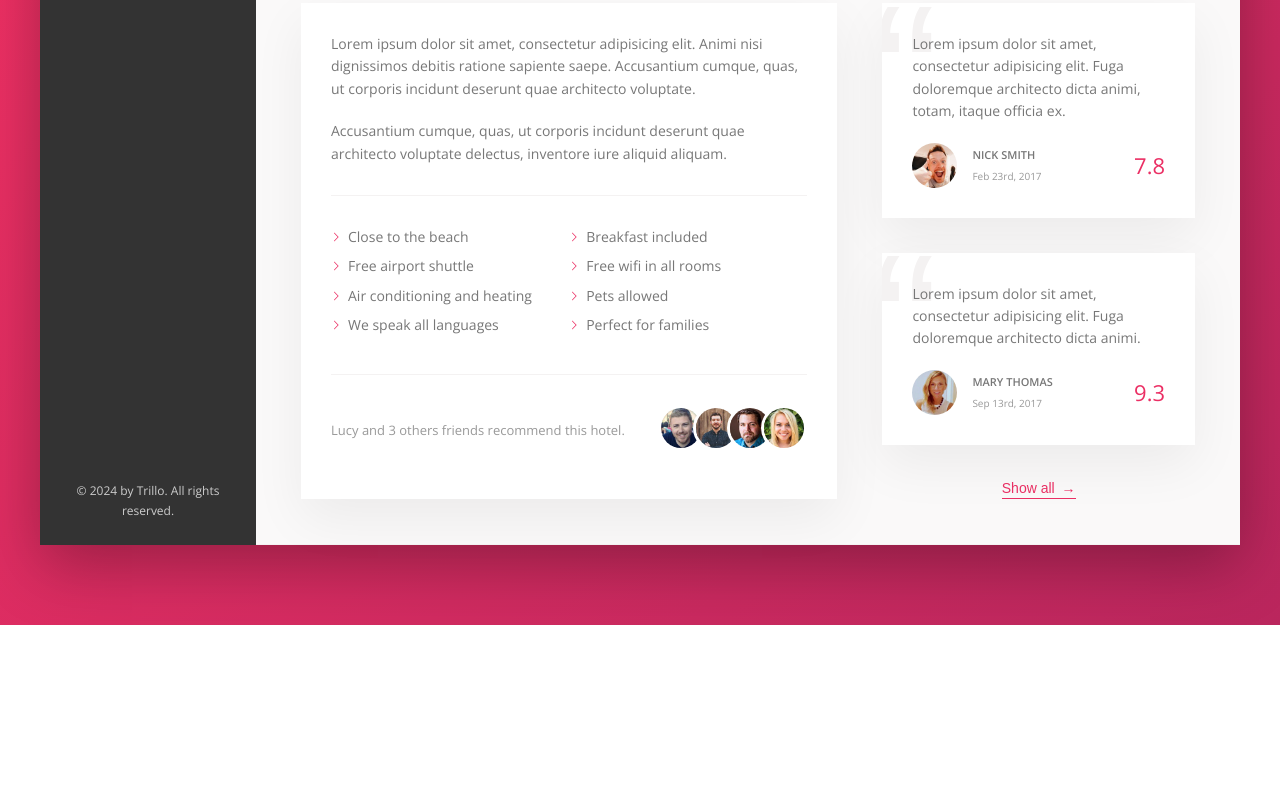
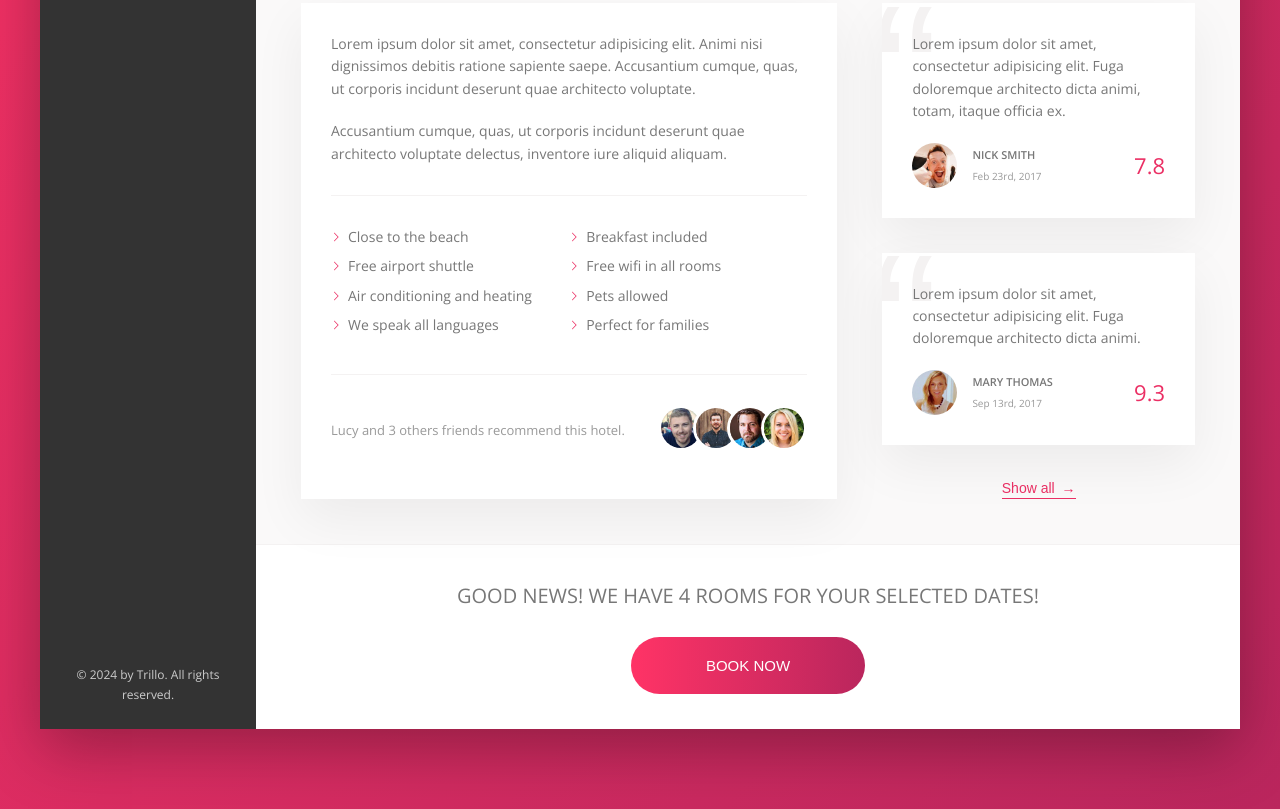
Before and after one commit to byPG/advanced_course_Sass_Animation_Trillo, a website: page index.html in a window 1280 px wide. Shown: the part 640-1449 px from the top of the page. Before the commit the page ends 1265 px from the top, so only its background shows below. Drawn offline with nearby package versions, Linux system fonts and the light colour scheme.

Commit message:
btn animation section

```diff
--- a/index.html
+++ b/index.html
@@ -202,9 +202,18 @@
                                 <div class="review__rating">9.3</div>
                             </figcaption>
                         </figure>
-
                         <button class="btn-inline">Show all <span>&rarr;</span></button>
                     </div>
+                </div>
+
+                <div class="cta">
+                    <h2 class="cta__book-now">
+                        Good news! We have 4 rooms for your selected dates!
+                    </h2>
+                    <button class="btn">
+                        <span class="btn__visible">Book now</span>
+                        <span class="btn__invisible">Only 4 room left</span>
+                    </button>
                 </div>
             </main>
         </div>
--- a/sass/_components.scss
+++ b/sass/_components.scss
@@ -456,3 +456,68 @@
         z-index: 1;
     }
 }
+
+////////////////////
+/// CALL TO ACTION
+.cta{
+    padding: 3.5rem 0;
+    text-align: center;
+
+    &__book-now{
+        font-size: 2rem;
+        font-weight: 300;
+        text-transform: uppercase;
+        margin-bottom: 2.5rem;
+    }
+}
+
+////////////////////
+/// BTN CALL TO ACTION
+.btn{
+    font-size: 1.5rem;
+    font-weight: 300;
+    text-transform: uppercase;
+    border-radius: 100px;
+     border: none;
+     background-image: linear-gradient(to right, var(--color-primary-light), var(--color-primary-dark));
+     color: #fff;
+     position: relative;
+     overflow: hidden;
+     cursor: pointer;
+
+    & > * {
+        display: inline-block;
+        height: 100%;
+        width: 100%;
+        transition: all .2s;
+    }
+
+    &__visible{
+        padding: 2rem 7.5rem;
+    }
+
+    &__invisible{
+        display: inline-block;
+        position: absolute;
+        padding: 2rem;
+        top: -100%;
+        left: 0;
+    }
+
+    &:hover{
+        background-image: linear-gradient(to left, var(--color-primary-light), var(--color-primary-dark));
+    }
+    &:hover &__visible{
+        transform: translateY(100%);
+    }
+
+    &:hover &__invisible{
+            top:0;
+        }
+
+    &:focus {
+        outline: none;
+        animation: pulsate 1s infinite;
+    }
+
+}
```
Also changed, not shown: css/style.css.
